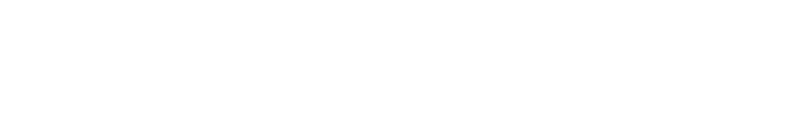
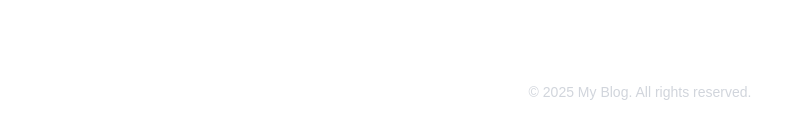
Before and after one commit to Dagmawit43/next-collab-solo, a Next.js app: page / in a window 1280 px wide. Shown: the part 182-320 px from the top of the page, without its empty margins (0-793 px from the left). Built offline with nearby package versions, Linux system fonts and the light colour scheme.

Commit message:
Add footer component and layout updates

```diff
--- /dev/null
+++ b/app/components/Footer.js
@@ -0,0 +1,9 @@
+export default function Footer() {
+  return (
+    <footer className=" text-center p-4 mt-10">
+      <p className="text-sm text-gray-300">
+        &copy; {new Date().getFullYear()} My Blog. All rights reserved.
+      </p>
+    </footer>
+  );
+}
--- a/app/layout.js
+++ b/app/layout.js
@@ -1,6 +1,7 @@
 import { Geist, Geist_Mono } from "next/font/google";
 import "./globals.css";
-import NavBar from "./components/NavBar"; // Import NavBar here
+import NavBar from "./components/NavBar";
+import Footer from "./components/Footer";
 
 const geistSans = Geist({
   variable: "--font-geist-sans",
@@ -23,8 +24,9 @@
       <body
         className={`${geistSans.variable} ${geistMono.variable} antialiased`}
       >
-        <NavBar /> {/* Add NavBar component here */}
+        <NavBar />
         {children}
+        <Footer />
       </body>
     </html>
   );
```
